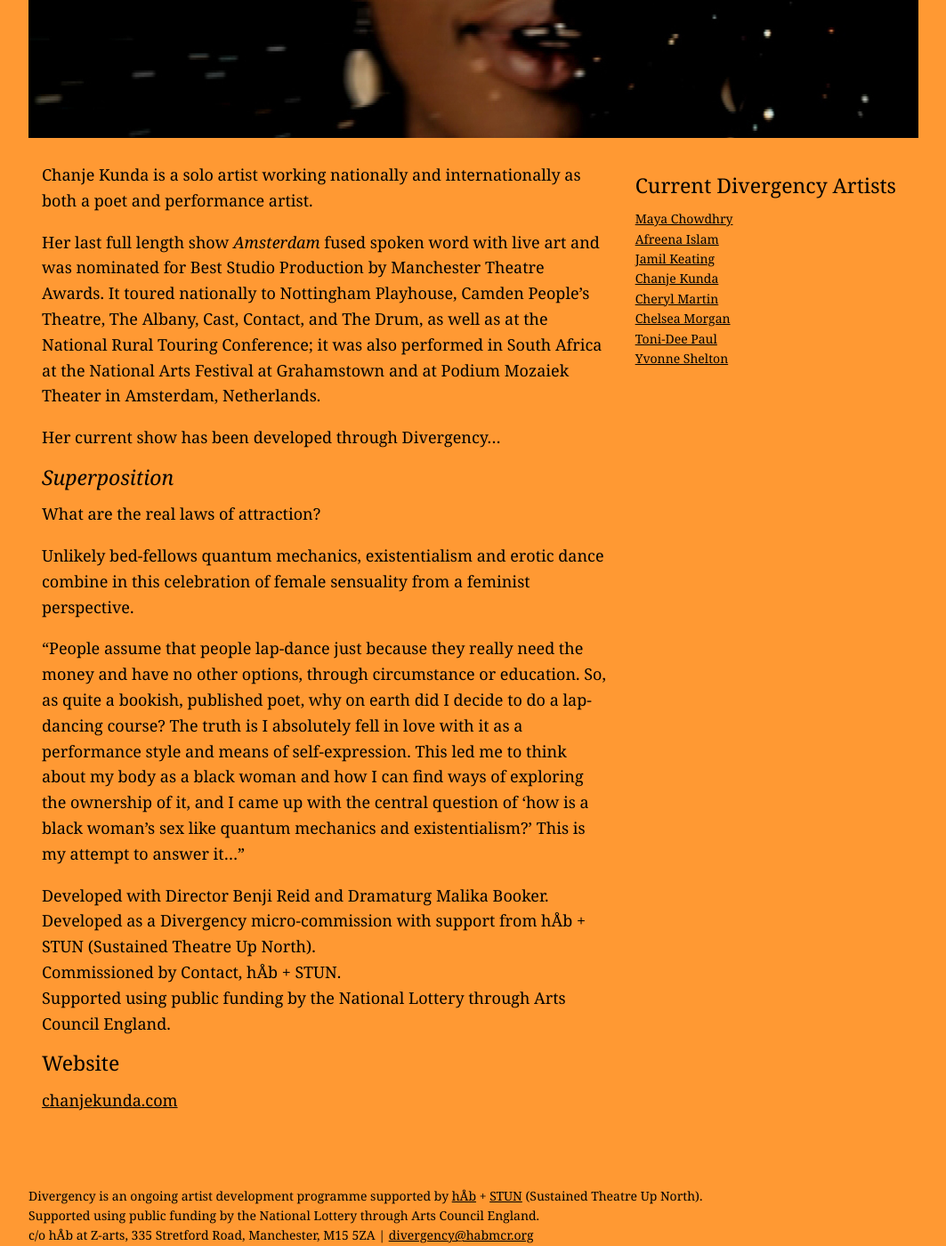
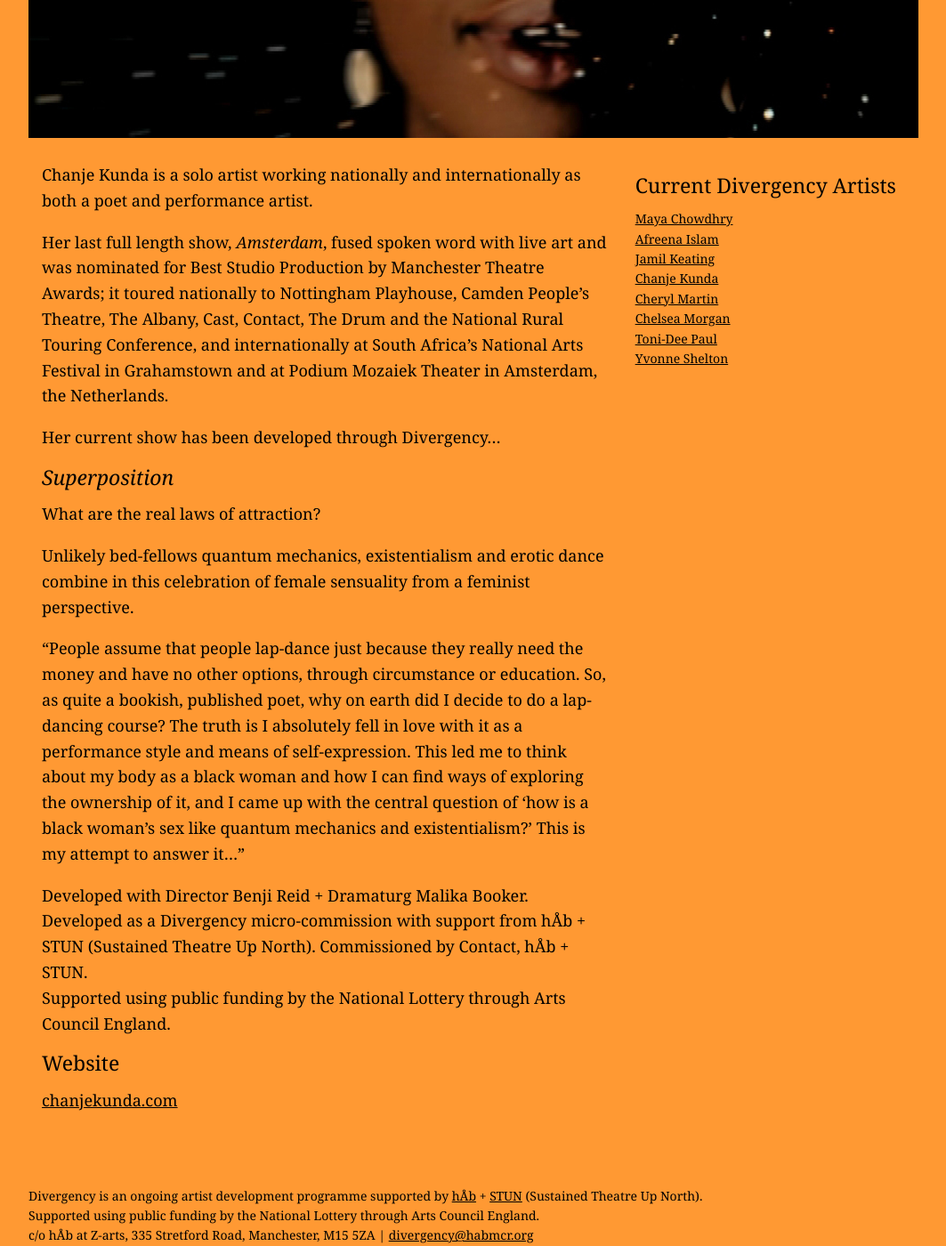
Before and after one commit to divergencymcr/divergencymcr.github.io, a Jekyll site: the page built from current/artist/kunda/index.md, in a window 1280 px wide and 1400 px high, scrolled down 375 px. Shown: the whole window at 89% size, without its empty margins (108-1171 px from the left). Built offline with Jekyll 4.4.1, drawn with Linux system fonts in a browser that asks for light colours; some of the changed lines change nothing that is shown.

Commit message:
Update index.md

```diff
--- a/current/artist/kunda/index.md
+++ b/current/artist/kunda/index.md
@@ -18,7 +18,7 @@ season: Chanje Kunda
 ---
 Chanje Kunda is a solo artist working nationally and internationally as both a poet and performance artist.
 
-Her last full length show *Amsterdam* fused spoken word with live art and was nominated for Best Studio Production by Manchester Theatre Awards. It toured nationally to Nottingham Playhouse, Camden People's Theatre, The Albany, Cast, Contact, and The Drum, as well as at the National Rural Touring Conference; it was also performed in South Africa at the National Arts Festival at Grahamstown and at Podium Mozaiek Theater in Amsterdam, Netherlands.
+Her last full length show, *Amsterdam*, fused spoken word with live art and was nominated for Best Studio Production by Manchester Theatre Awards; it toured nationally to Nottingham Playhouse, Camden People's Theatre, The Albany, Cast, Contact, The Drum and the National Rural Touring Conference, and internationally at South Africa's National Arts Festival in Grahamstown and at Podium Mozaiek Theater in Amsterdam, the Netherlands.
 
 Her current show has been developed through Divergency…
 
@@ -29,9 +29,8 @@ Unlikely bed-fellows quantum mechanics, existentialism and erotic dance combine
 
 "People assume that people lap-dance just because they really need the money and have no other options, through circumstance or education. So, as quite a bookish, published poet, why on earth did I decide to do a lap-dancing course? The truth is I absolutely fell in love with it as a performance style and means of self-expression. This led me to think about my body as a black woman and how I can find ways of exploring the ownership of it, and I came up with the central question of 'how is a black woman's sex like quantum mechanics and existentialism?' This is my attempt to answer it…"
 
-Developed with Director Benji Reid and Dramaturg Malika Booker.
-Developed as a Divergency micro-commission with support from hÅb + STUN (Sustained Theatre Up North).
-Commissioned by Contact, hÅb + STUN.
+Developed with Director Benji Reid + Dramaturg Malika Booker.
+Developed as a Divergency micro-commission with support from hÅb + STUN (Sustained Theatre Up North). Commissioned by Contact, hÅb + STUN.
 Supported using public funding by the National Lottery through Arts Council England.
 
 #### Website
```
